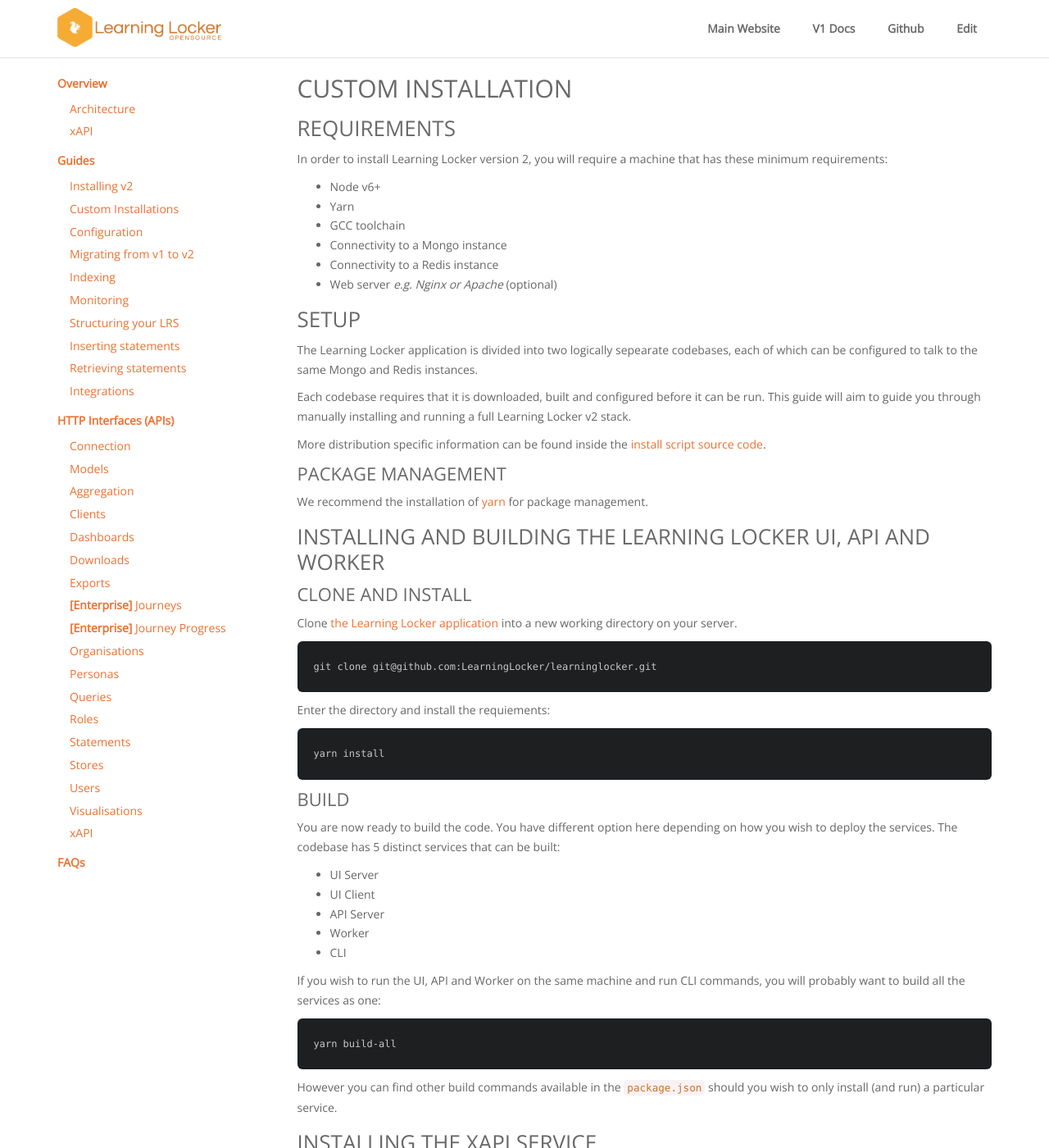
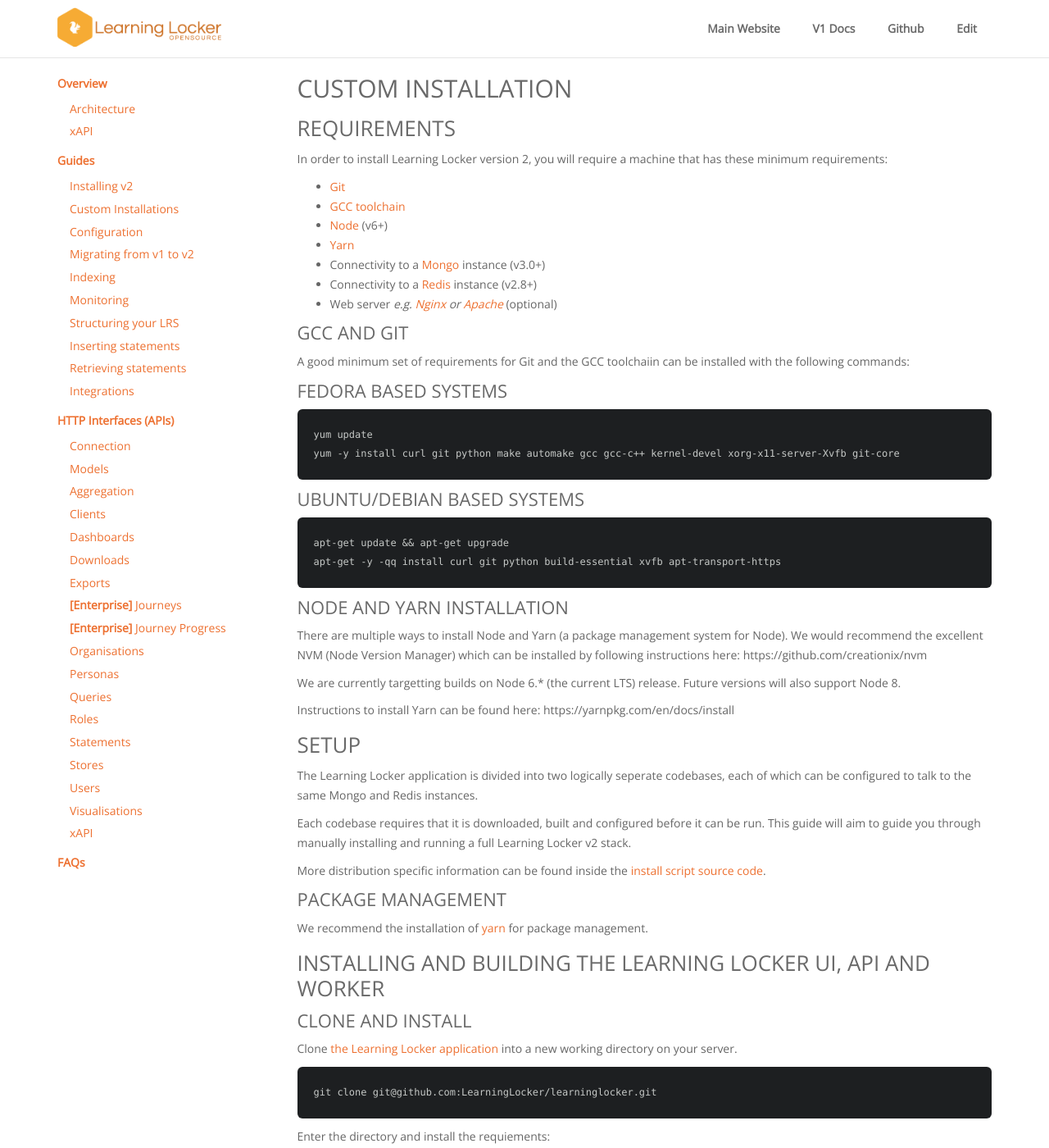
Before and after one commit to LearningLocker/docs, a Jekyll site: the page built from src/guides-custom-installation.md, in a window 1280 px wide and 1400 px high. Shown: the whole window at 82% size. Built offline with Jekyll 4.4.1, drawn with Linux system fonts in a browser that asks for light colours; nearby versions of some CDN libraries; our own code applies the rules of GitHub Pages for plain Markdown files; some of the changed text lies outside the part shown.

Commit message:
Update guides-custom-installation.md

````diff
--- a/src/guides-custom-installation.md
+++ b/src/guides-custom-installation.md
@@ -4,16 +4,41 @@
 
 In order to install Learning Locker version 2, you will require a machine that has these minimum requirements:
 
-* Node v6+
-* Yarn
-* GCC toolchain
-* Connectivity to a Mongo instance
-* Connectivity to a Redis instance
-* Web server _e.g. Nginx or Apache_ (optional)
+* [Git](https://git-scm.com/)
+* [GCC toolchain](https://en.wikipedia.org/wiki/GNU_toolchain)
+* [Node](https://nodejs.org/en/) (v6+)
+* [Yarn](https://yarnpkg.com/en/)
+* Connectivity to a [Mongo](https://www.mongodb.com/) instance (v3.0+)
+* Connectivity to a [Redis](https://redis.io/) instance (v2.8+)
+* Web server _e.g. [Nginx](https://www.nginx.com/resources/wiki/) or [Apache](https://httpd.apache.org/)_ (optional)
+
+### GCC and Git
+
+A good minimum set of requirements for Git and the GCC toolchaiin can be installed with the following commands:
+
+### Fedora based systems
+```
+yum update
+yum -y install curl git python make automake gcc gcc-c++ kernel-devel xorg-x11-server-Xvfb git-core
+```
+
+### Ubuntu/Debian based systems
+```
+apt-get update && apt-get upgrade
+apt-get -y -qq install curl git python build-essential xvfb apt-transport-https
+```
+
+### Node and Yarn installation
+
+There are multiple ways to install Node and Yarn (a package management system for Node). We would recommend the excellent NVM (Node Version Manager) which can be installed by following instructions here: https://github.com/creationix/nvm
+
+We are currently targetting builds on Node 6.* (the current LTS) release. Future versions will also support Node 8.
+
+Instructions to install Yarn can be found here: https://yarnpkg.com/en/docs/install
 
 ## Setup
 
-The Learning Locker application is divided into two logically sepearate codebases, each of which can be configured to talk to the same Mongo and Redis instances.
+The Learning Locker application is divided into two logically seperate codebases, each of which can be configured to talk to the same Mongo and Redis instances.
 
 Each codebase requires that it is downloaded, built and configured before it can be run. This guide will aim to guide you through manually installing and running a full Learning Locker v2 stack.
 
@@ -163,3 +188,7 @@
 ```
 node dist/server.js
 ```
+
+## Server configuration
+
+The application is accessed through 3 web interfaces, the UI, API and xAPI. Each of these is configured to run on independent ports but it is recommended you setup a server to sit infront of all traffic and route accordingly. An example nginx config can be seen here: https://github.com/LearningLocker/learninglocker/blob/develop/nginx.conf.example
````
